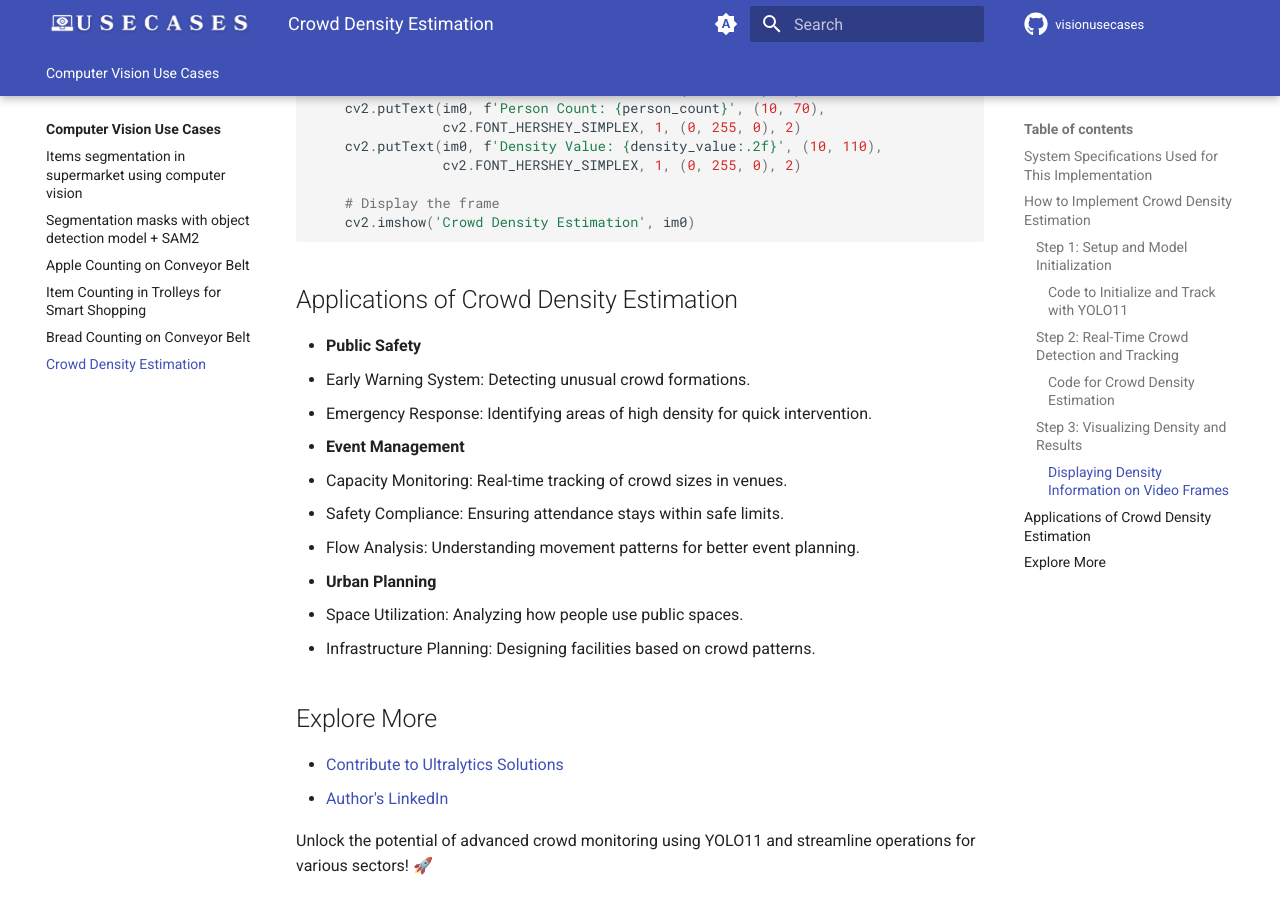
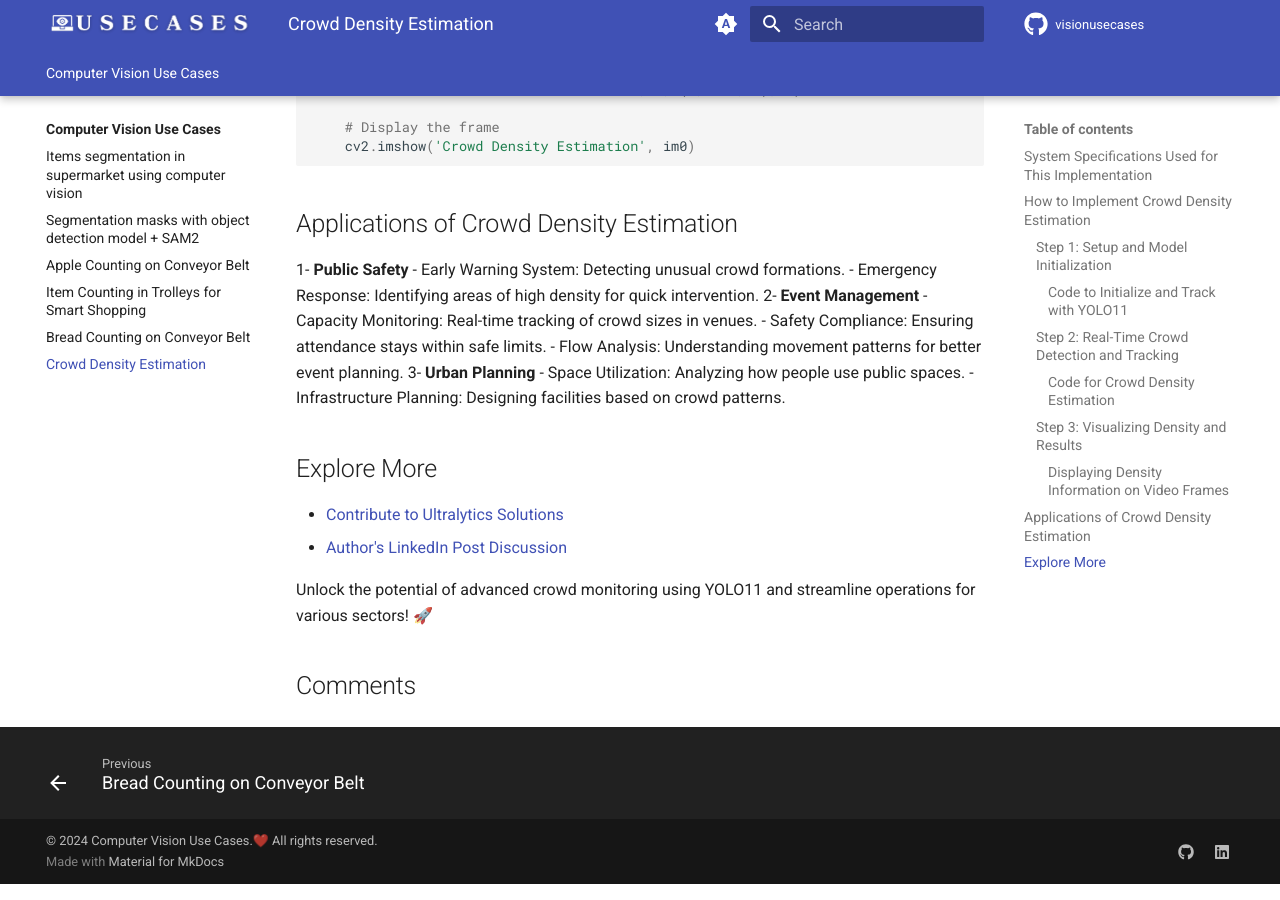
Before and after one commit to RizwanMunawar/visionusecases, an MkDocs documentation site: the page built from docs/usecases/crowd-density-estimation.md, in a window 1280 px wide and 900 px high, scrolled down 3523 px. Built offline with MkDocs 1.6.1 and Material for MkDocs 9.7.7, drawn with Linux system fonts in a browser that asks for light colours; comment, search, counter and statistics services are not loaded; some of the changed text lies outside the part shown.

Commit message:
update Docs

```diff
--- a/docs/usecases/crowd-density-estimation.md
+++ b/docs/usecases/crowd-density-estimation.md
@@ -40,7 +40,6 @@ def main():
     # Open video capture (0 for webcam, or video file path)
     cap = cv2.VideoCapture("path/to/video/file.mp4")
 
-
     # Get video properties for output
     frame_width = int(cap.get(cv2.CAP_PROP_FRAME_WIDTH))
     frame_height = int(cap.get(cv2.CAP_PROP_FRAME_HEIGHT))
@@ -151,20 +147,20 @@ def display_output(self, im0, density_info):
 
 ## Applications of Crowd Density Estimation
 
-- **Public Safety**
+1- **Public Safety**
   - Early Warning System: Detecting unusual crowd formations.
   - Emergency Response: Identifying areas of high density for quick intervention.
-- **Event Management**
+2- **Event Management**
   - Capacity Monitoring: Real-time tracking of crowd sizes in venues.
   - Safety Compliance: Ensuring attendance stays within safe limits.
   - Flow Analysis: Understanding movement patterns for better event planning.
-- **Urban Planning**
+3- **Urban Planning**
   - Space Utilization: Analyzing how people use public spaces.
   - Infrastructure Planning: Designing facilities based on crowd patterns.
 
 ## Explore More
 
 - [Contribute to Ultralytics Solutions](https://docs.ultralytics.com/solutions/)
-- [Author's LinkedIn](https://www.linkedin.com/posts/ivan-apedo_ai-computervision-yolo11-activity-7266460747285602304-D_xR?utm_source=share&utm_medium=member_desktop)
+- [Author's LinkedIn Post Discussion](https://www.linkedin.com/posts/ivan-apedo_ai-computervision-yolo11-activity-7266460747285602304-D_xR?utm_source=share&utm_medium=member_desktop)
 
 Unlock the potential of advanced crowd monitoring using YOLO11 and streamline operations for various sectors! 🚀
--- a/mkdocs.yml
+++ b/mkdocs.yml
@@ -106,6 +106,7 @@ nav:
       - Bread Counting on Conveyor Belt: usecases/bread-counting.md
       - Crowd Density Estimation: usecases/crowd-density-estimation.md
 plugins:
+  - git-authors
   - search:
       lang: en
   - mkdocstrings:
```
Also changed, not shown: other parts of docs/usecases/crowd-density-estimation.md (+3 -6 lines), README.md (+9 -10 lines).
